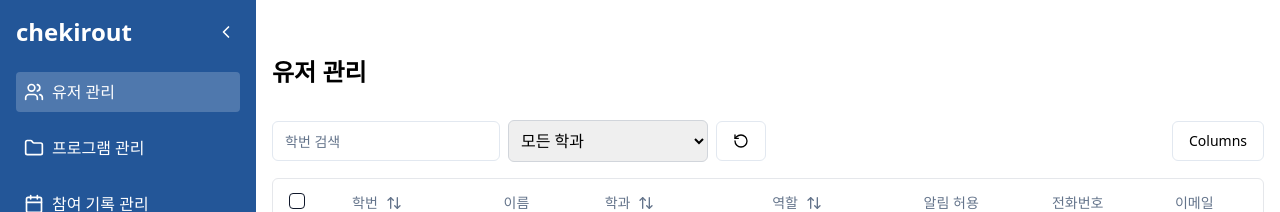
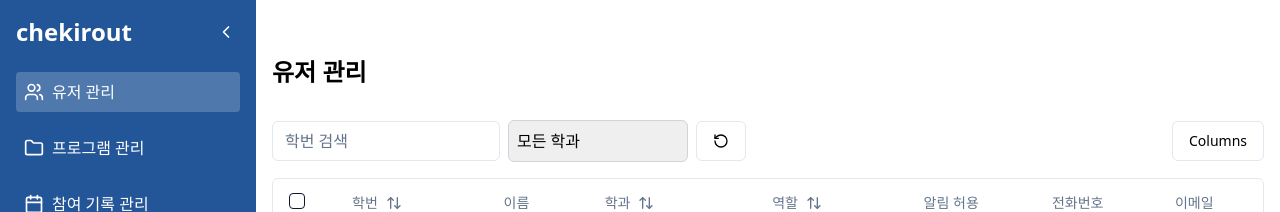
Before and after one commit to SCH2024-AcademicFestival-CheckInApp/Chekirout-FE, a Next.js app: page /admin/userManage in a window 1280 px wide. Shown: the top 212 px of the page. Built offline with nearby package versions, Linux system fonts and the light colour scheme.

Commit message:
fix: 입력 폼 포커스 시 자동 확대 방지

```diff
--- a/src/styles/globals.css
+++ b/src/styles/globals.css
@@ -105,3 +105,44 @@ body {
     --radius: 0.5rem;
   }
 }
+
+
+/* shadcn input 컴포넌트 스타일 오버라이드 */
+.input,
+input[type="text"],
+input[type="password"],
+input[type="email"],
+input[type="number"],
+input[type="tel"],
+input[type="url"],
+.textarea,
+textarea,
+select,
+.select {
+  font-size: 16px !important;
+  -webkit-appearance: none;
+  -webkit-tap-highlight-color: transparent;
+}
+
+.form-control input,
+.form-control textarea,
+.form-control select {
+  font-size: 16px !important;
+}
+
+.relative[data-slot="control"] input,
+.relative[data-slot="control"] textarea,
+.relative[data-slot="control"] select {
+  font-size: 16px !important;
+}
+
+.flex h-10 w-full rounded-md border border-input bg-background px-3 py-2 text-sm ring-offset-background {
+  font-size: 16px !important;
+}
+
+.input::placeholder,
+input::placeholder,
+textarea::placeholder,
+select::placeholder {
+  font-size: 16px !important;
+}
```
